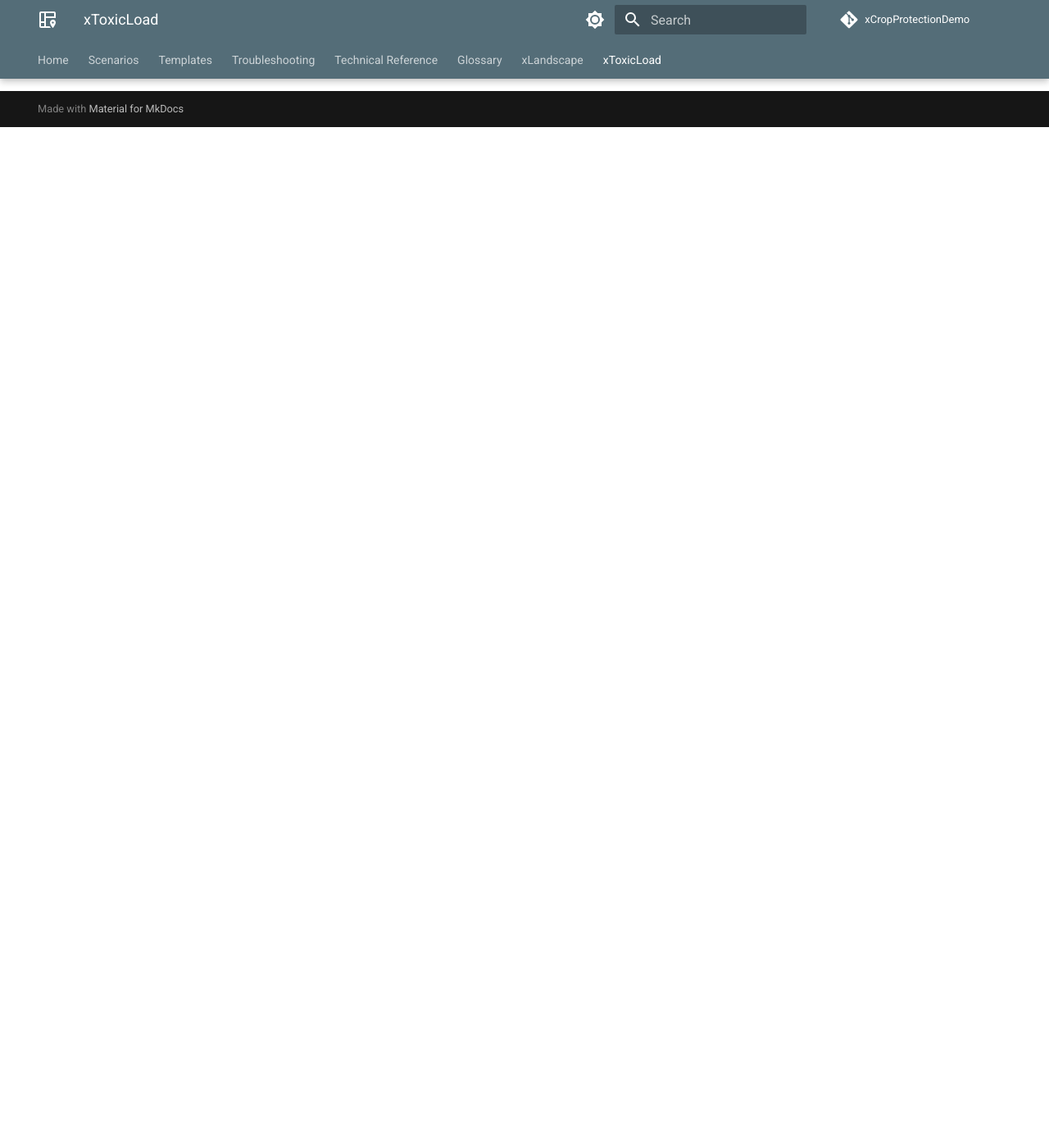
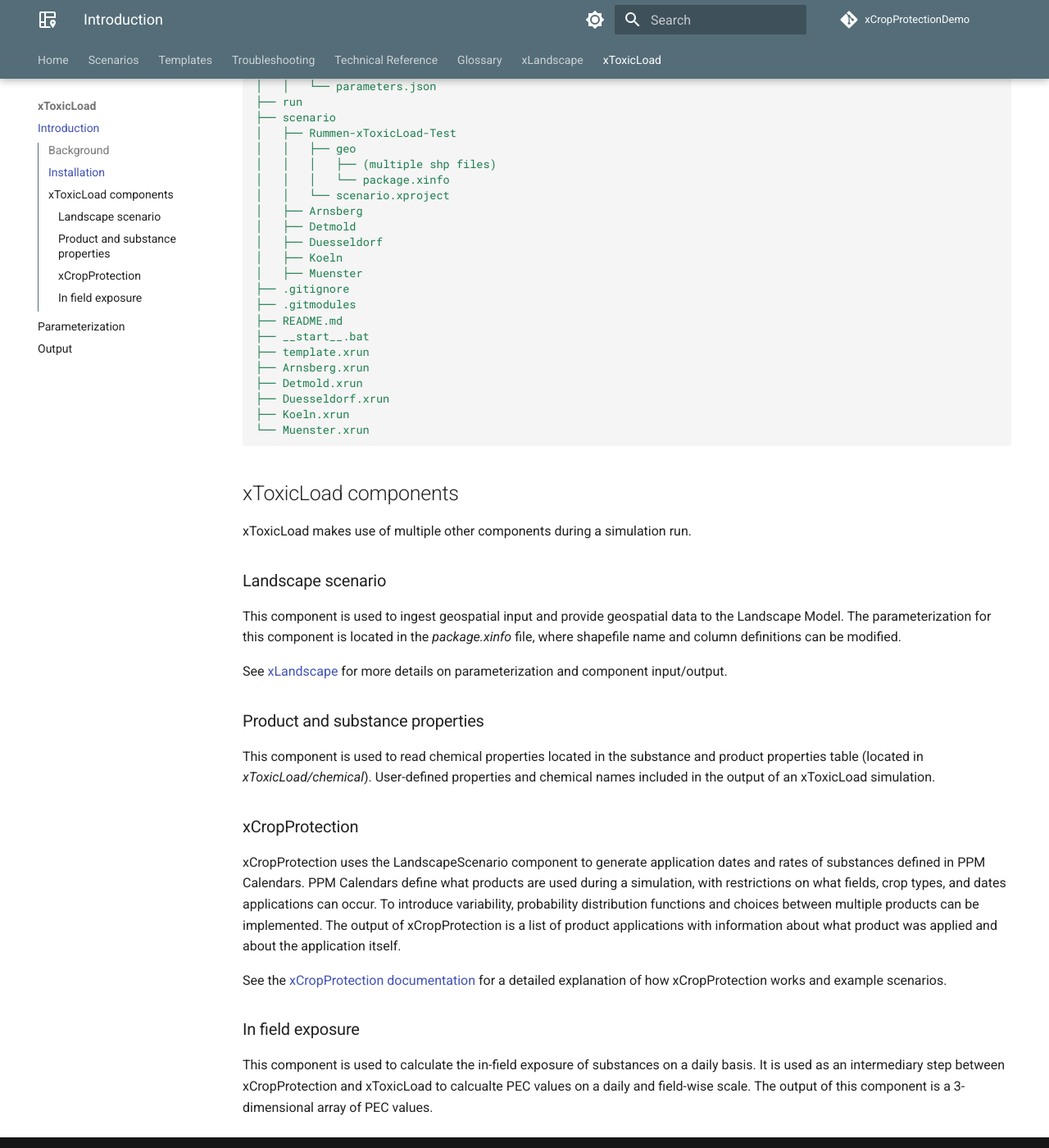
Before and after one commit to xlandscape/xCropProtectionDemoDoc, an MkDocs documentation site: the page built from docs/xToxicLoad/xToxicLoad-intro.md, in a window 1280 px wide and 1400 px high, scrolled down 1245 px. Shown: the whole window at 82% size. Built offline with MkDocs 1.6.1 and Material for MkDocs 9.7.7, drawn with Linux system fonts in a browser that asks for light colours; comment, search, counter and statistics services are not loaded; some of the changed text lies outside the part shown.

Commit message:
Progress on xToxicLoad documentation

````diff
--- a/docs/xToxicLoad/xToxicLoad-intro.md
+++ b/docs/xToxicLoad/xToxicLoad-intro.md
@@ -6,3 +6,94 @@
 
 ## Background
 At present, intended for demonstration purposes,
+
+## Installation
+
+To clone the xToxicLoad repository, you must have access to the private repository. Contact Sascha Bub ([sascha.bub@rptu.de](mailto:sascha.bub@rptu.de)) or Thorsten Schad ([thorsten.schad@bayer.com](mailto:thorsten.schad@bayer.com)) for access to the repository. Cloning steps vary based on application.
+
+- [Sourcetree](https://support.atlassian.com/bitbucket-cloud/docs/clone-a-git-repository/)
+- [Visual Studio Code](https://learn.microsoft.com/en-us/azure/developer/javascript/how-to/with-visual-studio-code/clone-github-repository?tabs=activity-bar)
+
+The following shows what the folder structure should look like when the cloning process has completed:
+
+``` { .yaml .no-copy }
+├── analysis
+│   ├── product-and-type.xlsx
+│   ├── xCP-movie.ipynb
+│   ├── xCP-plot-application-rate-uc4.ipynb
+│   ├── xCP-total-loading-uc4.ipynb
+│   ├── xCP-write-csv.ipynb
+│   ├── xTL-movie-contact-toxicity.ipynb
+│   ├── xTL-movie-oral-toxicity.ipynb
+│   └── xTL-plot-toxic-load.ipynb
+├── chemical
+│   ├── Substance and product properties - test1.xlsx
+│   ├── Insecticides.xlsx
+│   └── product-active-substance.db
+├── crop_protection
+│   ├── PPMCalendars
+│   │   └── Multiple folders of PPM Calendars
+│   ├── PPMCalendar-222.xml
+│   ├── PPMCalendar-444.xml
+│   ├── xCropProtection-Arnsberg.xml
+│   ├── xCropProtection-Detmold.xml
+│   ├── xCropProtection-Duesseldorf.xml
+│   ├── xCropProtection-Koeln.xml
+│   ├── xCropProtection-Muenster.xml
+│   ├── Technologies.xml
+│   └── test1.xml
+├── model
+│   ├── core
+│   │   └── ...
+│   ├── variant
+│   │   ├── experiment.xml
+│   │   ├── mc.xml
+│   │   ├── package.xsd
+│   │   └── parameters.json
+├── run
+├── scenario
+│   ├── Rummen-xToxicLoad-Test
+│   │   ├── geo
+│   │   │   ├── (multiple shp files)
+│   │   │   └── package.xinfo
+│   │   └── scenario.xproject
+│   ├── Arnsberg
+│   ├── Detmold
+│   ├── Duesseldorf
+│   ├── Koeln
+│   ├── Muenster
+├── .gitignore
+├── .gitmodules
+├── README.md
+├── __start__.bat
+├── template.xrun
+├── Arnsberg.xrun
+├── Detmold.xrun
+├── Duesseldorf.xrun
+├── Koeln.xrun
+└── Muenster.xrun
+```
+
+## xToxicLoad components
+
+xToxicLoad makes use of multiple other components during a simulation run.
+
+### Landscape scenario
+
+This component is used to ingest geospatial input and provide geospatial data to the Landscape Model. The parameterization for this component is located in the *package.xinfo* file, where shapefile name and column definitions can be modified.
+
+See [xLandscape](../xLandscape/xLandscape-intro.md) for more details on parameterization and component input/output.
+
+### Product and substance properties
+
+This component is used to read chemical properties located in the substance and product properties table (located in *xToxicLoad/chemical*). User-defined properties and chemical names included in the output of an xToxicLoad simulation.
+
+### xCropProtection
+
+xCropProtection uses the LandscapeScenario component to generate application dates and rates of substances defined in PPM Calendars. PPM Calendars define what products are used during a simulation, with restrictions on what fields, crop types, and dates applications can occur. To introduce variability, probability distribution functions and choices between multiple products can be implemented. The output of xCropProtection is a list of product applications with information about what product was applied and about the application itself.
+
+See the [xCropProtection documentation](https://xlandscape.github.io/xCropProtectionDemoDoc/) for a detailed explanation of how xCropProtection works and example scenarios.
+
+### In field exposure
+
+This component is used to calculate the in-field exposure of substances on a daily basis. It is used as an intermediary step between xCropProtection and xToxicLoad to calcualte PEC values on a daily and field-wise scale. The output of this component is a 3-dimensional array of PEC values.
--- a/mkdocs.yml
+++ b/mkdocs.yml
@@ -77,4 +77,7 @@
       - Building Components: 'xLandscape/xLandscape-buildingComponents.md'
       - Building Landscape Models: 'xLandscape/xLandscape-buildingModels.md'
     - References: 'xLandscape/xLandscape-references.md'
-  - xToxicLoad: 'xToxicLoad/xToxicLoad-intro.md'
+  - xToxicLoad:
+    - Introduction: 'xToxicLoad/xToxicLoad-intro.md'
+    - Parameterization: 'xToxicLoad/xToxicLoad-parameterization.md'
+    - Output: 'xToxicLoad/xToxicLoad-output.md'
````
Also changed, not shown: docs/xToxicLoad/xToxicLoad-output.md (added, +74 -0 lines), docs/xToxicLoad/xToxicLoad-parameterization.md (added, +86 -0 lines), docs/img/3d-data-example.PNG (added), docs/img/crop-protection.PNG (added), docs/img/general-structure.PNG (added), docs/img/in-field-exposure.PNG (added), docs/img/landscape-scenario.PNG (added), docs/img/substance-properties.PNG (added).
